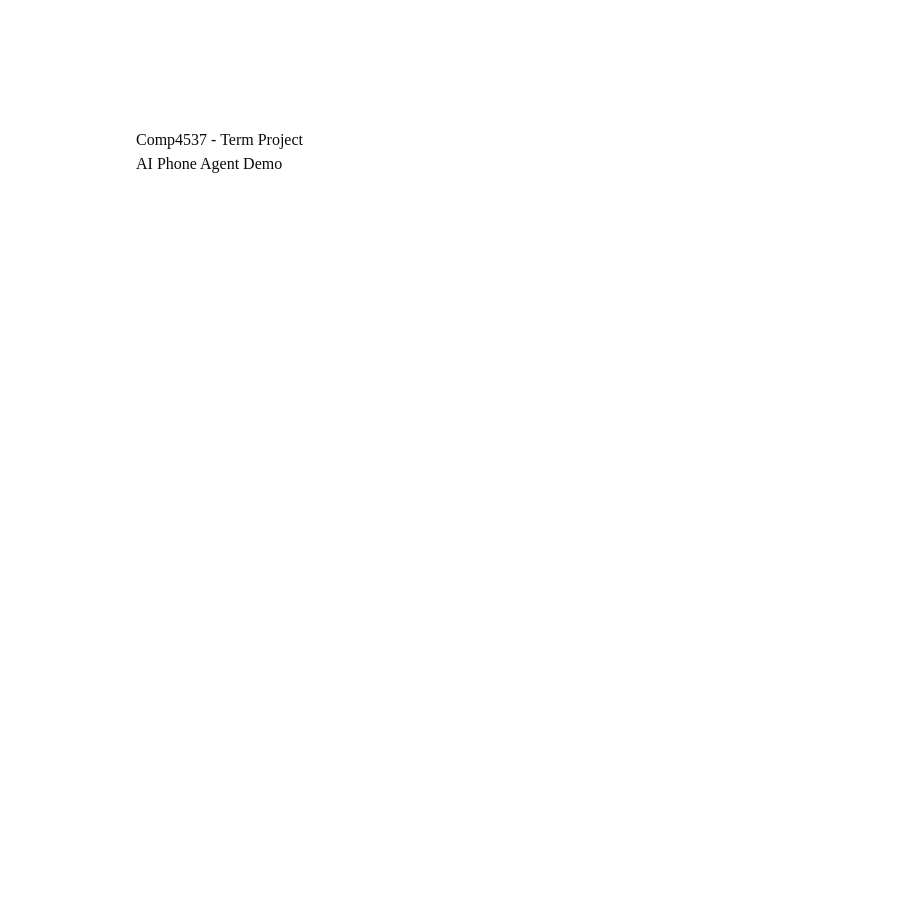
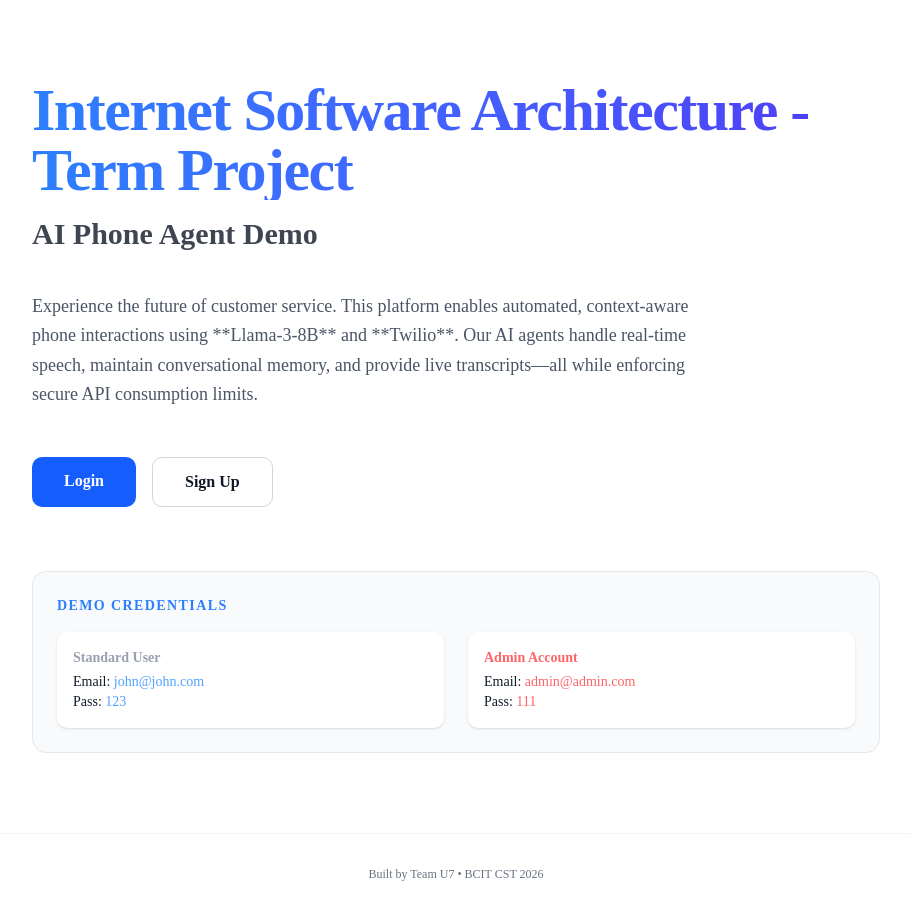
Before and after one commit to linhoangce/comp4537_project_iot_ai, a Next.js app: page / in a window 1280 px wide. Shown: the whole page, without its empty margins (184-1095 px from the left). Before the commit the page ends 800 px from the top, so only its background shows below. Built offline with nearby package versions, Linux system fonts and the light colour scheme.

Commit message:
style and add features to landing page

```diff
--- a/app/page.tsx
+++ b/app/page.tsx
@@ -1,14 +1,79 @@
-import Image from "next/image";
+import Link from "next/link";
 
 export default function Home() {
 	return (
-		<div className="flex flex-col flex-1 items-center justify-cente font-sans dark:bg-black">
-			<main className="flex flex-1 w-full max-w-3xl flex-col items-center justify-between py-32 px-16 dark:bg-black sm:items-start">
-				<div>
-					<h1>Comp4537 - Term Project</h1>
-					<h3>AI Phone Agent Demo</h3>
+		<div className="flex flex-col min-h-screen bg-white dark:bg-black font-sans text-gray-900 dark:text-gray-100">
+			<main className="flex flex-1 flex-col items-center justify-center px-6 py-20 text-center sm:text-left sm:items-start max-w-4xl mx-auto w-full">
+				{/* Header Section */}
+				<div className="mb-10">
+					<h1 className="text-4xl sm:text-6xl font-extrabold tracking-tight mb-4 bg-gradient-to-r from-blue-500 to-indigo-600 bg-clip-text text-transparent">
+						Internet Software Architecture - Term Project
+					</h1>
+					<h3 className="text-2xl sm:text-3xl font-semibold opacity-80">AI Phone Agent Demo</h3>
+				</div>
+
+				{/* Short Description */}
+				<div className="mb-12 max-w-2xl text-lg text-gray-600 dark:text-gray-400 leading-relaxed">
+					<p>
+						Experience the future of customer service. This platform enables automated,
+						context-aware phone interactions using **Llama-3-8B** and **Twilio**. Our AI agents
+						handle real-time speech, maintain conversational memory, and provide live
+						transcripts—all while enforcing secure API consumption limits.
+					</p>
+				</div>
+
+				{/* CTA Buttons */}
+				<div className="flex flex-col sm:flex-row gap-4 mb-16 w-full sm:w-auto">
+					<Link
+						href="/login"
+						className="px-8 py-3 bg-blue-600 hover:bg-blue-700 text-white rounded-lg font-bold transition text-center"
+					>
+						Login
+					</Link>
+					<Link
+						href="/signup"
+						className="px-8 py-3 border border-gray-300 dark:border-gray-700 hover:bg-gray-100 dark:hover:bg-gray-900 rounded-lg font-bold transition text-center"
+					>
+						Sign Up
+					</Link>
+				</div>
+
+				{/* Demo Credentials Box */}
+				<div className="w-full bg-gray-50 dark:bg-zinc-900/50 border border-gray-200 dark:border-zinc-800 p-6 rounded-xl">
+					<h4 className="text-sm font-bold uppercase tracking-widest text-blue-500 mb-4">
+						Demo Credentials
+					</h4>
+
+					<div className="grid grid-cols-1 sm:grid-cols-2 gap-6 text-sm">
+						{/* User Creds */}
+						<div className="p-4 bg-white dark:bg-zinc-800 rounded-lg shadow-sm">
+							<p className="font-bold text-gray-400 mb-1">Standard User</p>
+							<p>
+								Email: <span className="text-blue-400">john@john.com</span>
+							</p>
+							<p>
+								Pass: <span className="text-blue-400">123</span>
+							</p>
+						</div>
+
+						{/* Admin Creds */}
+						<div className="p-4 bg-white dark:bg-zinc-800 rounded-lg shadow-sm">
+							<p className="font-bold text-red-400 mb-1">Admin Account</p>
+							<p>
+								Email: <span className="text-red-400">admin@admin.com</span>
+							</p>
+							<p>
+								Pass: <span className="text-red-400">111</span>
+							</p>
+						</div>
+					</div>
 				</div>
 			</main>
+
+			{/* Footer */}
+			<footer className="py-8 text-center text-xs text-gray-500 border-t border-gray-100 dark:border-zinc-900">
+				Built by Team U7 • BCIT CST 2026
+			</footer>
 		</div>
 	);
 }
--- a/components/PhoneAgent.tsx
+++ b/components/PhoneAgent.tsx
@@ -66,8 +66,13 @@ export default function PhoneAgent() {
 
 	return (
 		<div className="p-8 max-w-lg mx-auto flex flex-col gap-4">
-			<h1 className="text-2xl font-bold">AI Phone Agent Demo</h1>
+			{/* <h1 className="text-2xl font-bold">AI Phone Agent Demo</h1> */}
 
+      <div>
+        <p className="text-sm text-gray-500 mb-1">Enter your phone number to receive a call from our AI agent. The agent will introduce itself and
+          answer your questions.</p>
+        <p className="text-sm text-gray-500">Try asking it about the weather, news, or even to tell a joke!</p>
+      </div>
 			<input
 				type="tel"
 				placeholder="+1234567890"
```
